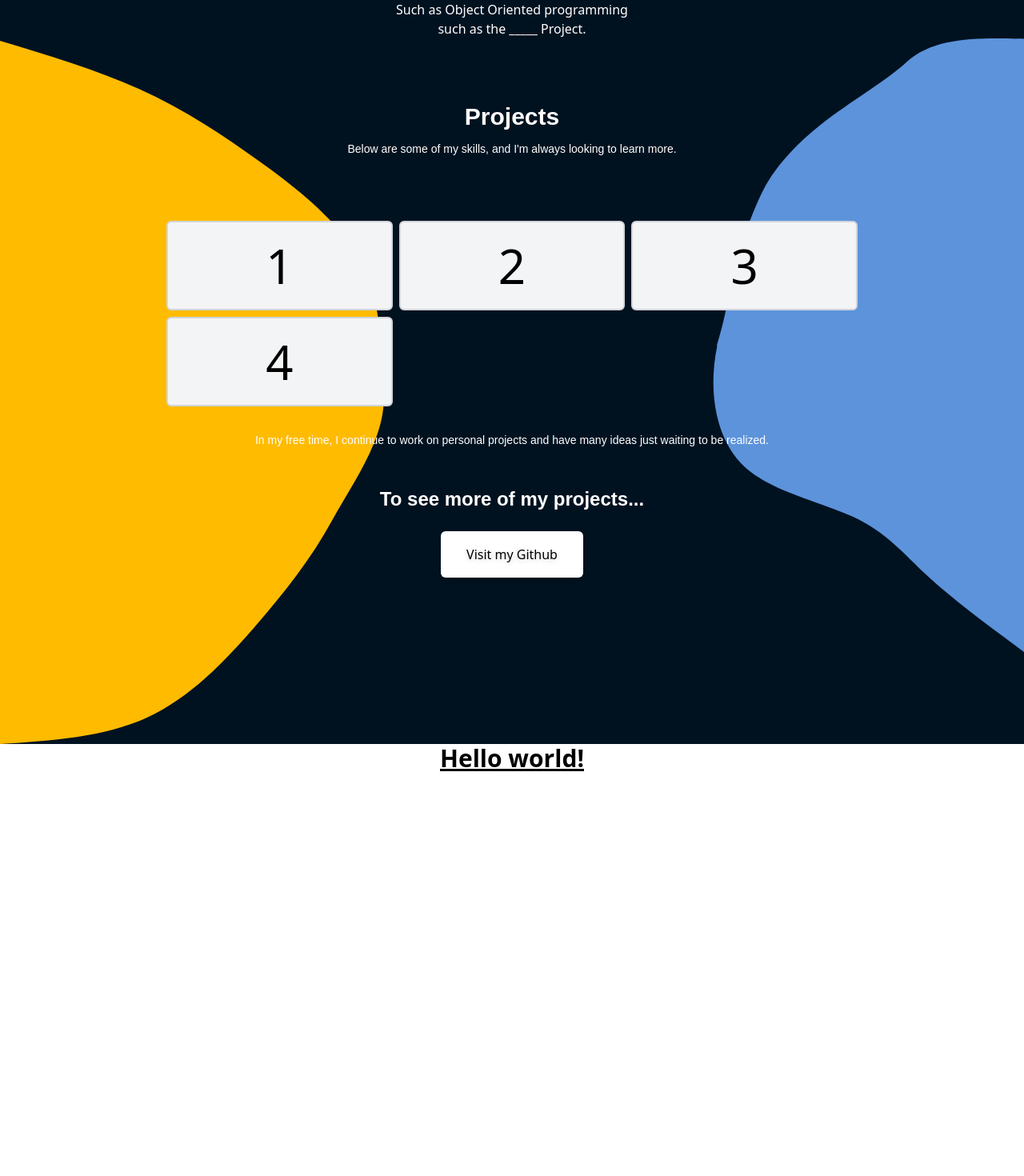
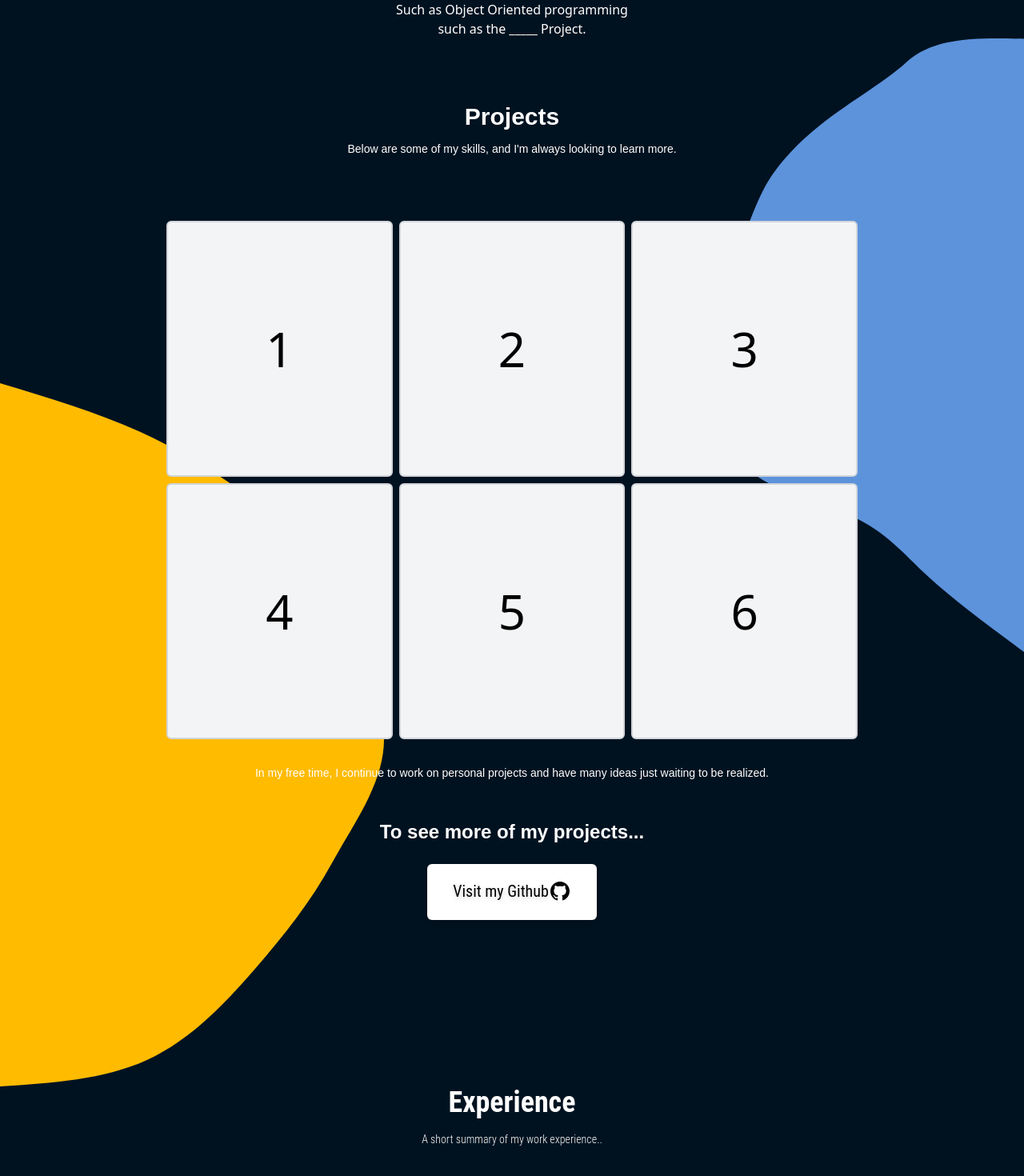
Before and after one commit to DoniyorI/portfolio, a React (Create React App) app in the folder my-project/: page / in a window 1280 px wide. Shown: the part 2748-4218 px from the top of the page at 80% size. Before the commit the page ends 3716 px from the top, so only its background shows below. Built offline with nearby package versions, Linux system fonts and the light colour scheme.

Commit message:
set up projects page and started Experience page

```diff
--- a/my-project/src/App.js
+++ b/my-project/src/App.js
@@ -1,5 +1,6 @@
 import './App.css';
 import About from './components/About';
+import Experience from './components/Experience';
 import Header from './components/Header';
 import Home from './components/Home';
 import Projects from './components/Projects';
@@ -13,9 +14,7 @@ function App() {
       <About/>
       <Skills/>
       <Projects/>
-      <h1 className="text-3xl font-bold underline">
-        Hello world!
-      </h1>
+      <Experience/>
     </div>
   );
 }
--- /dev/null
+++ b/my-project/src/components/Experience.jsx
@@ -0,0 +1,26 @@
+import React from 'react'
+import Python from '../assets/skills/Python.png'
+import C from '../assets/skills/C.png'
+import WebDev from '../assets/skills/WebDev.png'
+import Node from '../assets/skills/Node.js.png'
+import Scala from '../assets/skills/Scala.png'
+import Other from '../assets/skills/Other.png'
+
+
+const Experience = () => {
+  return (
+    <div className='object-center bg-black-pearl-500 experienceOrange bg-full bg-cover'>
+         <h1 className='text-white text-center font-Roboto font-bold text-4xl'>
+            Experience
+        </h1>
+        <p className='text-white text-center font-Roboto font-light text-sm pt-4 pb-20'>
+        A short summary of my work experience..
+        </p>
+
+
+
+    </div>
+  )
+}
+
+export default Experience
--- a/my-project/src/components/Projects.jsx
+++ b/my-project/src/components/Projects.jsx
@@ -1,5 +1,7 @@
 import React from 'react'
 import { Button } from "@material-tailwind/react";
+import { BsGithub} from 'react-icons/bs';
+
 
 
 const Projects = () => {
@@ -14,11 +16,13 @@ const Projects = () => {
             </p>
         </div>
 
-        <div class="grid grid-cols-1 md:grid-cols-1 lg:grid-cols-3 gap-2 px-52">
-            <div class="flex justify-center text-6xl border-2 border-gray-300 rounded-md p-6 bg-gray-100">1</div>
-            <div class="flex justify-center text-6xl border-2 border-gray-300 rounded-md p-6 bg-gray-100">2</div>
-            <div class="flex justify-center text-6xl border-2 border-gray-300 rounded-md p-6 bg-gray-100">3</div>
-            <div class="flex justify-center text-6xl border-2 border-gray-300 rounded-md p-6 bg-gray-100">4</div>
+        <div class="grid grid-cols-1 md:grid-cols-2 lg:grid-cols-3 gap-2 px-8 md:px-32 lg:px-52">
+            <div class="flex justify-center text-6xl border-2 border-gray-300 rounded-md py-32 bg-gray-100">1</div>
+            <div class="flex justify-center text-6xl border-2 border-gray-300 rounded-md py-32 bg-gray-100">2</div>
+            <div class="flex justify-center text-6xl border-2 border-gray-300 rounded-md py-32 bg-gray-100">3</div>
+            <div class="flex justify-center text-6xl border-2 border-gray-300 rounded-md py-32 bg-gray-100">4</div>
+            <div class="flex justify-center text-6xl border-2 border-gray-300 rounded-md py-32 bg-gray-100">5</div>
+            <div class="flex justify-center text-6xl border-2 border-gray-300 rounded-md py-32 bg-gray-100">6</div>
         </div>
 
         <div className='text-white'>
@@ -29,8 +33,11 @@ const Projects = () => {
                 To see more of my projects...
             </h1>
 
-            <Button className='bg-white hover:bg-gray-100 py-5 px-8 button rounded-md shadow-lg'>
-                Visit my Github
+            <Button className='bg-white hover:bg-gray-100 py-5 px-8 button rounded-md shadow-lg font-Roboto font-bold'>
+                <a href="https://github.com/DoniyorI" className='text-xl'>
+                    <p className='inline'>Visit my Github</p>
+                    <BsGithub className='h-7 w-7 p-0.5 inline -translate-y-0.5'/>
+                </a>
             </Button>
         </div>
     </div>
```
